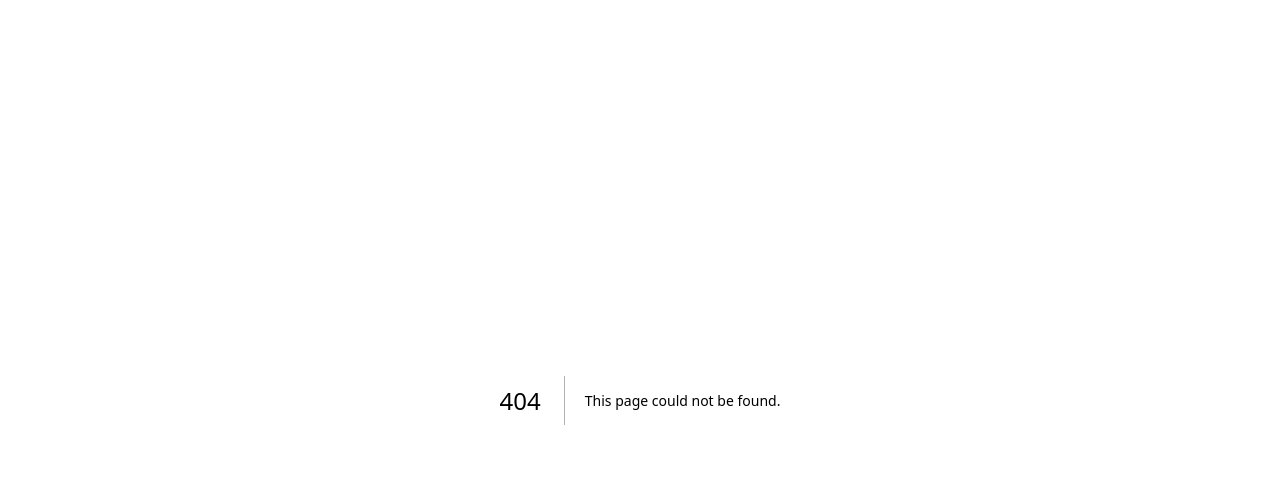
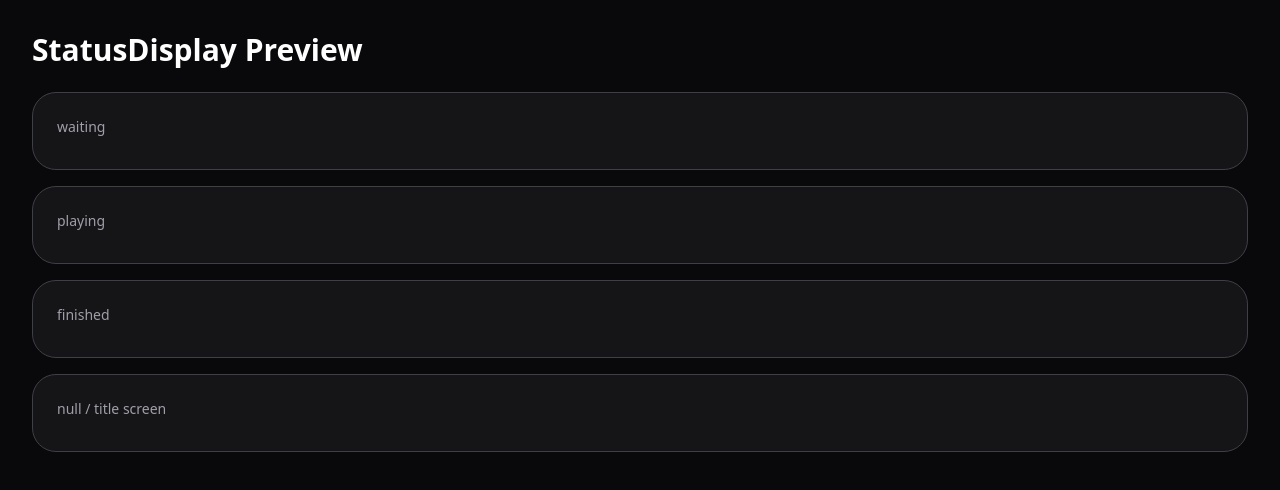
Before and after one commit to jack-app/jackHack2026_b, a Next.js app in the folder switch_game/: page /dev/statusdisplay in a window 1280 px wide. Before the commit this address had no page. Shown: the top 490 px of the page. Built offline with nearby package versions, Linux system fonts and the light colour scheme; a web font is replaced by a local one.

Commit message:
各コンポーネントのプレビュー用ページを追加し、TopHeaderに新しいサブコンポーネントを統合

```diff
--- a/switch_game/src/app/dev/page.tsx
+++ b/switch_game/src/app/dev/page.tsx
@@ -5,6 +5,9 @@ import Link from "next/link";
 const pages = [
   { href: "/dev/gameframe", label: "GameFrame" },
   { href: "/dev/topheader", label: "TopHeader" },
+  { href: "/dev/timeleft", label: "TimeLeft" },
+  { href: "/dev/statusdisplay", label: "StatusDisplay" },
+  { href: "/dev/scores", label: "Scores" },
   { href: "/dev/board", label: "Board" },
   { href: "/dev/tile", label: "Tile" },
   { href: "/dev/player", label: "Player" },
--- /dev/null
+++ b/switch_game/src/app/dev/scores/page.tsx
@@ -0,0 +1,19 @@
+"use client";
+
+import Scores from "@/components/Layout/Scores";
+
+export default function DevScoresPage() {
+  return (
+    <main className="min-h-screen bg-zinc-950 text-white p-8">
+      <h1 className="mb-6 text-3xl font-semibold">Scores Preview</h1>
+      <div className="mb-4 rounded-3xl border border-zinc-700 bg-white/5 p-6">
+        <p className="mb-2 text-sm text-zinc-400">with scores</p>
+        <Scores score={{ red: 5, blue: 3 }} />
+      </div>
+      <div className="rounded-3xl border border-zinc-700 bg-white/5 p-6">
+        <p className="mb-2 text-sm text-zinc-400">null (hidden)</p>
+        <Scores score={null} />
+      </div>
+    </main>
+  );
+}
--- /dev/null
+++ b/switch_game/src/app/dev/statusdisplay/page.tsx
@@ -0,0 +1,27 @@
+"use client";
+
+import StatusDisplay from "@/components/Layout/StatusDisplay";
+
+export default function DevStatusDisplayPage() {
+  return (
+    <main className="min-h-screen bg-zinc-950 text-white p-8">
+      <h1 className="mb-6 text-3xl font-semibold">StatusDisplay Preview</h1>
+      <div className="mb-4 rounded-3xl border border-zinc-700 bg-white/5 p-6">
+        <p className="mb-2 text-sm text-zinc-400">waiting</p>
+        <StatusDisplay roomId="ROOM123" status="waiting" />
+      </div>
+      <div className="mb-4 rounded-3xl border border-zinc-700 bg-white/5 p-6">
+        <p className="mb-2 text-sm text-zinc-400">playing</p>
+        <StatusDisplay roomId="ROOM123" status="playing" />
+      </div>
+      <div className="mb-4 rounded-3xl border border-zinc-700 bg-white/5 p-6">
+        <p className="mb-2 text-sm text-zinc-400">finished</p>
+        <StatusDisplay roomId="ROOM123" status="finished" />
+      </div>
+      <div className="rounded-3xl border border-zinc-700 bg-white/5 p-6">
+        <p className="mb-2 text-sm text-zinc-400">null / title screen</p>
+        <StatusDisplay roomId={null} status={null} />
+      </div>
+    </main>
+  );
+}
--- /dev/null
+++ b/switch_game/src/app/dev/timeleft/page.tsx
@@ -0,0 +1,19 @@
+"use client";
+
+import TimeLeft from "@/components/Layout/TimeLeft";
+
+export default function DevTimeLeftPage() {
+  return (
+    <main className="min-h-screen bg-zinc-950 text-white p-8">
+      <h1 className="mb-6 text-3xl font-semibold">TimeLeft Preview</h1>
+      <div className="mb-4 rounded-3xl border border-zinc-700 bg-white/5 p-6">
+        <p className="mb-2 text-sm text-zinc-400">with value (74s)</p>
+        <TimeLeft timeLeft={74} />
+      </div>
+      <div className="rounded-3xl border border-zinc-700 bg-white/5 p-6">
+        <p className="mb-2 text-sm text-zinc-400">null (hidden)</p>
+        <TimeLeft timeLeft={null} />
+      </div>
+    </main>
+  );
+}
--- /dev/null
+++ b/switch_game/src/components/Layout/Scores.tsx
@@ -0,0 +1,11 @@
+interface ScoresProps {
+  score: { red: number; blue: number } | null;
+}
+
+export default function Scores({ score }: ScoresProps) {
+  return (
+    <div>
+      {/* TODO: implement - display red and blue team scores; show nothing when null */}
+    </div>
+  );
+}
--- /dev/null
+++ b/switch_game/src/components/Layout/StatusDisplay.tsx
@@ -0,0 +1,14 @@
+import { GameState } from "@/types/game";
+
+interface StatusDisplayProps {
+  roomId: string | null;
+  status: GameState["status"] | null;
+}
+
+export default function StatusDisplay({ roomId, status }: StatusDisplayProps) {
+  return (
+    <div>
+      {/* TODO: implement - center HUD: room ID and game status label */}
+    </div>
+  );
+}
--- /dev/null
+++ b/switch_game/src/components/Layout/TimeLeft.tsx
@@ -0,0 +1,11 @@
+interface TimeLeftProps {
+  timeLeft: number | null;
+}
+
+export default function TimeLeft({ timeLeft }: TimeLeftProps) {
+  return (
+    <div>
+      {/* TODO: implement - display time_left in seconds; show nothing when null */}
+    </div>
+  );
+}
--- a/switch_game/src/components/Layout/TopHeader.tsx
+++ b/switch_game/src/components/Layout/TopHeader.tsx
@@ -1,4 +1,7 @@
 import { GameState } from "@/types/game";
+import TimeLeft from "./TimeLeft";
+import StatusDisplay from "./StatusDisplay";
+import Scores from "./Scores";
 
 interface TopHeaderProps {
   gameState: GameState | null;
@@ -7,7 +10,10 @@ interface TopHeaderProps {
 export default function TopHeader({ gameState }: TopHeaderProps) {
   return (
     <div>
-      {/* TODO: implement - left: TIME LEFT, center: STATUS/ID, right: SCORES */}
+      {/* TODO: implement - horizontal HUD bar wrapping the three sub-components */}
+      <TimeLeft timeLeft={gameState?.time_left ?? null} />
+      <StatusDisplay roomId={gameState?.room_id ?? null} status={gameState?.status ?? null} />
+      <Scores score={gameState?.score ?? null} />
     </div>
   );
 }
```
Also changed, not shown: 1 other file (tests, documents, lock files or other folders).
